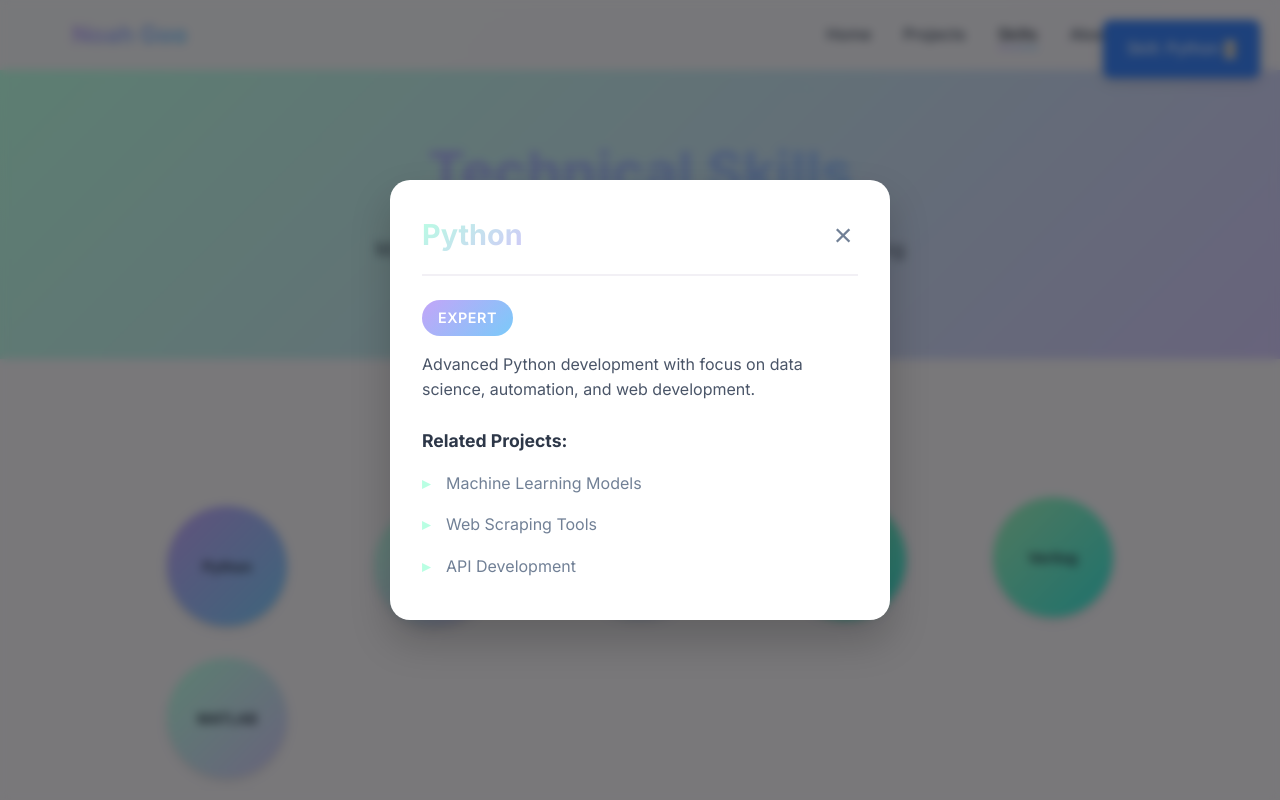
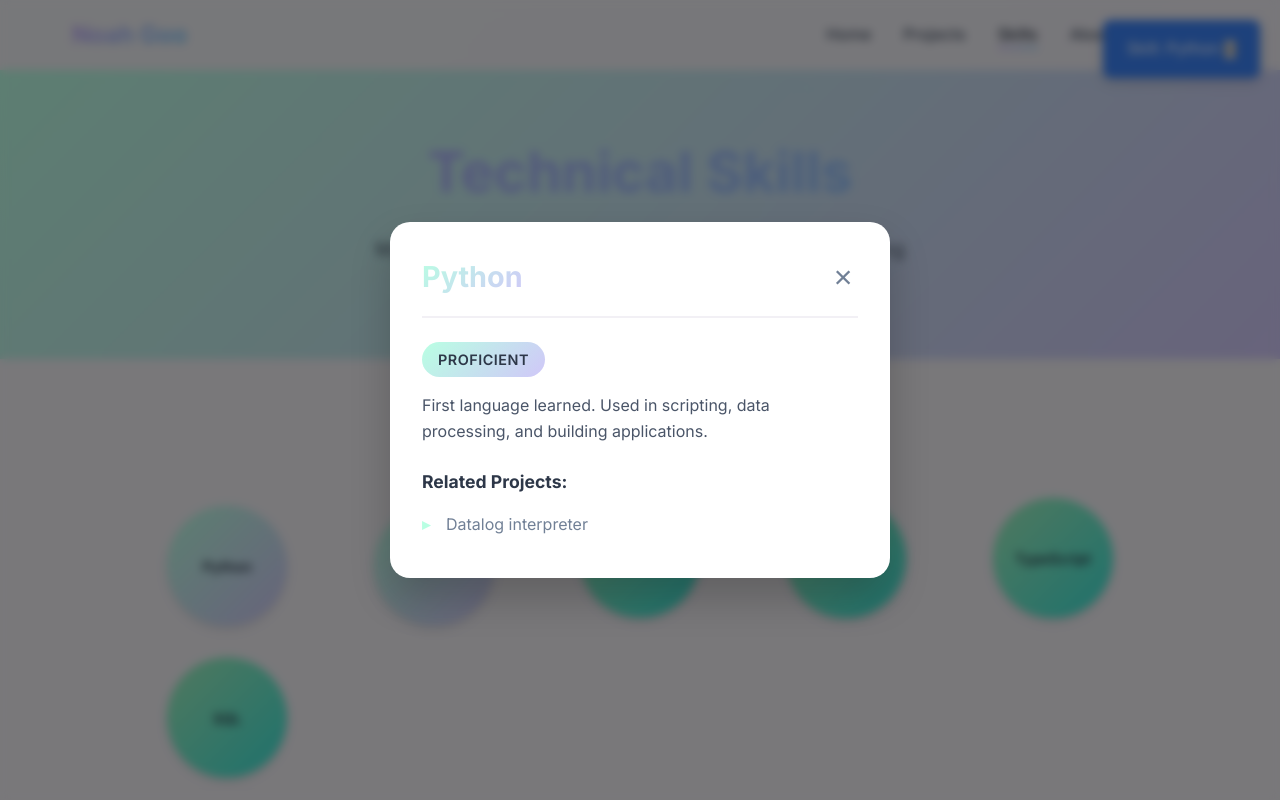
Before and after one commit to noahgoo/Portfolio-Website, a plain HTML site: page skills.html in a window 1280 px wide. Both pictures are taken after a click on the element "Python". Shown: the top 800 px of the page. Drawn offline with Linux system fonts and the light colour scheme.

Commit message:
Updated skills page with relevant skills.

```diff
--- a/js/skills.js
+++ b/js/skills.js
@@ -68,36 +68,47 @@ document.addEventListener("DOMContentLoaded", function () {
   // Function to set skill level background
   function setSkillLevelBackground(circle, skill) {
     const skillInfo = {
-      Python: { level: "Expert" },
+      Python: { level: "Proficient" },
       "C++": { level: "Proficient" },
-      JavaScript: { level: "Proficient" },
+      JavaScript: { level: "Intermediate" },
       Java: { level: "Intermediate" },
-      Verilog: { level: "Intermediate" },
-      MATLAB: { level: "Proficient" },
+      TypeScript: { level: "Intermediate" },
+      SQL: { level: "Intermediate" },
+      // Verilog: { level: "Intermediate" },
+      // MATLAB: { level: "Proficient" },
       React: { level: "Intermediate" },
-      "Node.js": { level: "Intermediate" },
-      "HTML/CSS": { level: "Proficient" },
-      MongoDB: { level: "Learning" },
-      "Express.js": { level: "Learning" },
-      Firebase: { level: "Learning" },
+      // "Node.js": { level: "Intermediate" },
+      "HTML/CSS": { level: "Intermediate" },
+      "Next.js": { level: "Intermediate" },
+      "Tailwind CSS": { level: "Intermediate" },
+      Stripe: { level: "Intermediate" },
+      "REST API": { level: "Intermediate" },
+      //MongoDB: { level: "Learning" },
+      //"Express.js": { level: "Learning" },
+      Firebase: { level: "Proficient" },
       Arduino: { level: "Proficient" },
-      ESP32: { level: "Intermediate" },
-      FPGA: { level: "Intermediate" },
-      "Raspberry Pi": { level: "Intermediate" },
-      "PCB Design": { level: "Learning" },
-      IoT: { level: "Intermediate" },
-      TensorFlow: { level: "Intermediate" },
-      PyTorch: { level: "Learning" },
-      OpenCV: { level: "Intermediate" },
-      "Scikit-learn": { level: "Intermediate" },
-      "Computer Vision": { level: "Intermediate" },
-      "Neural Networks": { level: "Learning" },
+      "Sensors & Actuators": { level: "Proficient" },
+      "Circuit Design": { level: "Intermediate" },
+      "Breadboard & Soldering": { level: "Intermediate" },
+      // ESP32: { level: "Intermediate" },
+      // FPGA: { level: "Intermediate" },
+      // "Raspberry Pi": { level: "Intermediate" },
+      // "PCB Design": { level: "Learning" },
+      // IoT: { level: "Intermediate" },
+      // TensorFlow: { level: "Intermediate" },
+      // PyTorch: { level: "Learning" },
+      // OpenCV: { level: "Intermediate" },
+      // "Scikit-learn": { level: "Intermediate" },
+      // "Computer Vision": { level: "Intermediate" },
+      // "Neural Networks": { level: "Learning" },
       Git: { level: "Proficient" },
+      GitHub: { level: "Proficient" },
       Docker: { level: "Learning" },
-      Vivado: { level: "Intermediate" },
-      "Eagle CAD": { level: "Learning" },
       "VS Code": { level: "Proficient" },
-      Linux: { level: "Intermediate" },
+      // Linux: { level: "Intermediate" },
+      "Autodesk Fusion": { level: "Learning" },
+      Firestore: { level: "Intermediate" },
+      "Google Apps Script": { level: "Intermediate" },
     };
 
     const info = skillInfo[skill] || { level: "Learning" };
@@ -118,69 +129,186 @@ document.addEventListener("DOMContentLoaded", function () {
   function showSkillInfo(skill) {
     const skillInfo = {
       Python: {
-        level: "Expert",
+        level: "Proficient",
         description:
-          "Advanced Python development with focus on data science, automation, and web development.",
-        projects: [
-          "Machine Learning Models",
-          "Web Scraping Tools",
-          "API Development",
-        ],
+          "First language learned. Used in scripting, data processing, and building applications.",
+        projects: ["Datalog interpreter"],
       },
       "C++": {
         level: "Proficient",
         description:
-          "Object-oriented programming, embedded systems, and performance-critical applications.",
+          "Object-oriented programming, embedded systems, and low-level systems development. Applied C++ in embedded systems, sensor integration, and logic-driven automation projects.",
         projects: [
-          "Embedded Systems",
-          "Algorithm Implementation",
-          "System Programming",
+          "Mini Security System (Arduino-Based)",
+          "Smart Weather Station",
+          "Smart Doorbell",
+          "Arduino Light Following Robot",
         ],
       },
-      JavaScript: {
-        level: "Proficient",
-        description:
-          "Frontend and backend development with modern frameworks and libraries.",
-        projects: ["Web Applications", "React Projects", "Node.js APIs"],
-      },
-      React: {
+      Java: {
         level: "Intermediate",
         description:
-          "Building responsive and interactive user interfaces with React ecosystem.",
+          "Used in object-oriented programming, and full stack development.",
+        projects: ["Chess Game"],
+      },
+      JavaScript: {
+        level: "Intermediate",
+        description:
+          "Frontend and backend development with React and Firebase.",
+        projects: ["Portfolio Website", "Aiyu Swimwear Website"],
+      },
+      TypeScript: {
+        level: "Intermediate",
+        description:
+          "Used in building web applications and mobile apps with React/Next.js.",
         projects: [
           "Portfolio Website",
-          "E-commerce Platform",
-          "Dashboard Applications",
+          "CFA Workflow Tracker",
+          "Aiyu Swimwear Website",
         ],
+      },
+      SQL: {
+        level: "Intermediate",
+        description: "Used in building databases and data analysis.",
+        projects: ["Chess Game", "CFA Workflow Tracker"],
       },
       Arduino: {
         level: "Proficient",
         description: "Microcontroller programming and IoT device development.",
         projects: [
-          "Smart Home Systems",
-          "Sensor Networks",
-          "Automation Projects",
+          "Mini Security System (Arduino-Based)",
+          "Smart Weather Station",
+          "Smart Doorbell",
+          "Arduino Light Following Robot",
         ],
       },
-      FPGA: {
+      React: {
         level: "Intermediate",
         description:
-          "Digital design and hardware acceleration using Verilog and FPGA platforms.",
+          "Building responsive and interactive user interfaces with React.",
+        projects: ["CFA Workflow Tracker"],
+      },
+      "HTML/CSS": {
+        level: "Intermediate",
+        description:
+          "Used in building interactive user interfaces and to style, layout, and design web applications.",
+        projects: ["Portfolio Website", "Aiyu Swimwear Website"],
+      },
+      "Next.js": {
+        level: "Intermediate",
+        description: "Used in building web applications.",
+        projects: ["Portfolio Website", "Aiyu Swimwear Website"],
+      },
+      "Tailwind CSS": {
+        level: "Intermediate",
+        description:
+          "Used in building responsive and interactive user interfaces.",
+        projects: ["Portfolio Website", "Aiyu Swimwear Website"],
+      },
+      Stripe: {
+        level: "Intermediate",
+        description:
+          "Used in building payment systems and e-commerce platforms.",
+        projects: ["Aiyu Swimwear Website"],
+      },
+      "REST API": {
+        level: "Intermediate",
+        description:
+          "Used in building REST APIs for websites and other applications.",
         projects: [
-          "Digital Signal Processing",
-          "Custom Processors",
-          "Hardware Acceleration",
+          "CFA Workflow Tracker",
+          "Budgeting App",
+          "Aiyu Swimwear Website",
+          "Chess Game",
         ],
       },
-      TensorFlow: {
+      "Sensors & Actuators": {
+        level: "Proficient",
+        description:
+          "Used in building IoT devices and embedded systems. Used ultrasonic sensors, servo motors, LCDs, and other sensors and actuators to build projects.",
+        projects: [
+          "Smart Weather Station",
+          "Smart Doorbell",
+          "Arduino Light Following Robot",
+          "Mini Security System (Arduino-Based)",
+        ],
+      },
+      "Circuit Design": {
         level: "Intermediate",
-        description: "Machine learning and deep learning model development.",
-        projects: ["Computer Vision", "Neural Networks", "Predictive Models"],
+        description:
+          "Taken Intro to Circuits course. Used in hands-on projects to build circuits and systems.",
+        projects: [
+          "Smart Weather Station",
+          "Mini Security System (Arduino-Based)",
+          "Arduino Light Following Robot",
+        ],
+      },
+      "Breadboard & Soldering": {
+        level: "Intermediate",
+        description: "Used lightly in building systems with Arduino.",
+        projects: ["Arduino Light Following Robot"],
+      },
+      Firebase: {
+        level: "Proficient",
+        description: "Used in deploying projects and hosting.",
+        projects: ["CFA Workflow Tracker", "Budgeting App"],
+      },
+      Firestore: {
+        level: "Intermediate",
+        description:
+          "Used in building databases, authentication, and data analysis.",
+        projects: ["CFA Workflow Tracker", "Budgeting App"],
+      },
+      "Google Apps Script": {
+        level: "Intermediate",
+        description:
+          "Used in building automation and data retrieval from Firebase.",
+        projects: ["CFA Workflow Tracker"],
       },
       Git: {
         level: "Proficient",
-        description: "Version control and collaborative development workflows.",
-        projects: ["Project Management", "Team Collaboration", "Code Review"],
+        description:
+          "Regular use with GitHub across projects. Comfortable with CLI and branches. Used to manage version control and collaborative development workflows.",
+        projects: [
+          "Aiyu Swimwear Website",
+          "Chess Game",
+          "Portfolio Website",
+          "CFA Workflow Tracker",
+          "Budgeting App",
+        ],
+      },
+      GitHub: {
+        level: "Proficient",
+        description:
+          "Used to host repositories, deploy projects, integrate with Vercel, and collaborate with others.",
+        projects: [
+          "Aiyu Swimwear Website",
+          "Chess Game",
+          "Portfolio Website",
+          "CFA Workflow Tracker",
+          "Budgeting App",
+          "Datalog Interpreter",
+        ],
+      },
+      "VS Code": {
+        level: "Proficient",
+        description:
+          "Preferred IDE for building web applications and mobile apps. Often integrated with Cursor for AI-assisted coding.",
+        projects: [
+          "CFA Workflow Tracker",
+          "Budgeting App",
+          "Aiyu Swimwear Website",
+        ],
+      },
+      Docker: {
+        level: "Learning",
+        description: "Used in building automation and deployment.",
+        projects: ["Flashcard Automation"],
+      },
+      "Autodesk Fusion": {
+        level: "Learning",
+        description: "Used in building 3D models for printing.",
+        projects: ["Arduino Light Following Robot"],
       },
     };
 
--- a/skills.html
+++ b/skills.html
@@ -56,17 +56,17 @@
             <div class="skill-circle" data-skill="C++">
               <span class="skill-text">C++</span>
             </div>
+            <div class="skill-circle" data-skill="Java">
+              <span class="skill-text">Java</span>
+            </div>
             <div class="skill-circle" data-skill="JavaScript">
               <span class="skill-text">JavaScript</span>
             </div>
-            <div class="skill-circle" data-skill="Java">
-              <span class="skill-text">Java</span>
+            <div class="skill-circle" data-skill="TypeScript">
+              <span class="skill-text">TypeScript</span>
             </div>
-            <div class="skill-circle" data-skill="Verilog">
-              <span class="skill-text">Verilog</span>
-            </div>
-            <div class="skill-circle" data-skill="MATLAB">
-              <span class="skill-text">MATLAB</span>
+            <div class="skill-circle" data-skill="SQL">
+              <span class="skill-text">SQL</span>
             </div>
           </div>
         </div>
@@ -78,20 +78,20 @@
             <div class="skill-circle" data-skill="React">
               <span class="skill-text">React</span>
             </div>
-            <div class="skill-circle" data-skill="Node.js">
-              <span class="skill-text">Node.js</span>
-            </div>
             <div class="skill-circle" data-skill="HTML/CSS">
               <span class="skill-text">HTML/CSS</span>
             </div>
-            <div class="skill-circle" data-skill="MongoDB">
-              <span class="skill-text">MongoDB</span>
+            <div class="skill-circle" data-skill="Next.js">
+              <span class="skill-text">Next.js</span>
             </div>
-            <div class="skill-circle" data-skill="Express.js">
-              <span class="skill-text">Express.js</span>
+            <div class="skill-circle" data-skill="Tailwind CSS">
+              <span class="skill-text">Tailwind CSS</span>
             </div>
-            <div class="skill-circle" data-skill="Firebase">
-              <span class="skill-text">Firebase</span>
+            <div class="skill-circle" data-skill="Stripe">
+              <span class="skill-text">Stripe</span>
+            </div>
+            <div class="skill-circle" data-skill="REST API">
+              <span class="skill-text">REST API</span>
             </div>
           </div>
         </div>
@@ -103,25 +103,19 @@
             <div class="skill-circle" data-skill="Arduino">
               <span class="skill-text">Arduino</span>
             </div>
-            <div class="skill-circle" data-skill="ESP32">
-              <span class="skill-text">ESP32</span>
+            <div class="skill-circle" data-skill="Sensors & Actuators">
+              <span class="skill-text">Sensors & Actuators</span>
             </div>
-            <div class="skill-circle" data-skill="FPGA">
-              <span class="skill-text">FPGA</span>
+            <div class="skill-circle" data-skill="Circuit Design">
+              <span class="skill-text">Circuit Design</span>
             </div>
-            <div class="skill-circle" data-skill="Raspberry Pi">
-              <span class="skill-text">Raspberry Pi</span>
-            </div>
-            <div class="skill-circle" data-skill="PCB Design">
-              <span class="skill-text">PCB Design</span>
-            </div>
-            <div class="skill-circle" data-skill="IoT">
-              <span class="skill-text">IoT</span>
+            <div class="skill-circle" data-skill="Breadboard & Soldering">
+              <span class="skill-text">Breadboard & Soldering</span>
             </div>
           </div>
         </div>
 
-        <!-- Machine Learning & AI -->
+        <!-- Machine Learning & AI
         <div class="skills-category">
           <h2 class="category-title">Machine Learning & AI</h2>
           <div class="skills-grid">
@@ -144,7 +138,7 @@
               <span class="skill-text">Neural Networks</span>
             </div>
           </div>
-        </div>
+        </div> -->
 
         <!-- Tools & Software -->
         <div class="skills-category">
@@ -153,23 +147,34 @@
             <div class="skill-circle" data-skill="Git">
               <span class="skill-text">Git</span>
             </div>
-            <div class="skill-circle" data-skill="Docker">
-              <span class="skill-text">Docker</span>
-            </div>
-            <div class="skill-circle" data-skill="Vivado">
-              <span class="skill-text">Vivado</span>
-            </div>
-            <div class="skill-circle" data-skill="Eagle CAD">
-              <span class="skill-text">Eagle CAD</span>
+            <div class="skill-circle" data-skill="GitHub">
+              <span class="skill-text">GitHub</span>
             </div>
             <div class="skill-circle" data-skill="VS Code">
               <span class="skill-text">VS Code</span>
             </div>
-            <div class="skill-circle" data-skill="Linux">
-              <span class="skill-text">Linux</span>
+            <div class="skill-circle" data-skill="Docker">
+              <span class="skill-text">Docker</span>
+            </div>
+            <div class="skill-circle" data-skill="Autodesk Fusion">
+              <span class="skill-text">Autodesk Fusion</span>
             </div>
           </div>
         </div>
+
+        <!-- Databases & Cloud -->
+        <div class="skills-category">
+          <h2 class="category-title">Databases & Cloud</h2>
+          <div class="skills-grid">
+            <div class="skill-circle" data-skill="Firebase">
+              <span class="skill-text">Firebase</span>
+            </div>
+            <div class="skill-circle" data-skill="Firestore">
+              <span class="skill-text">Firestore</span>
+            </div>
+            <div class="skill-circle" data-skill="Google Apps Script">
+              <span class="skill-text">Google Apps Script</span>
+            </div>
       </div>
     </section>
 
```
